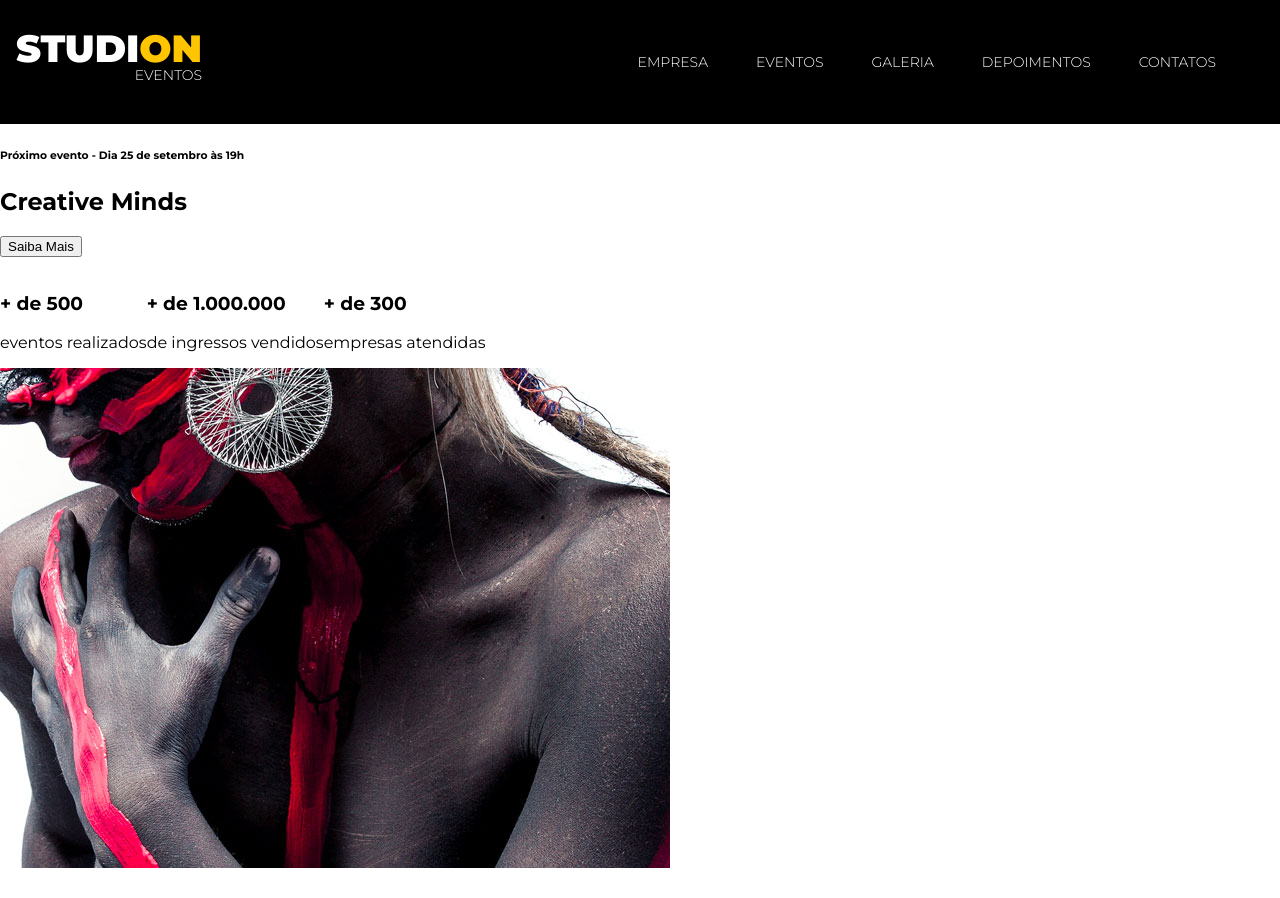
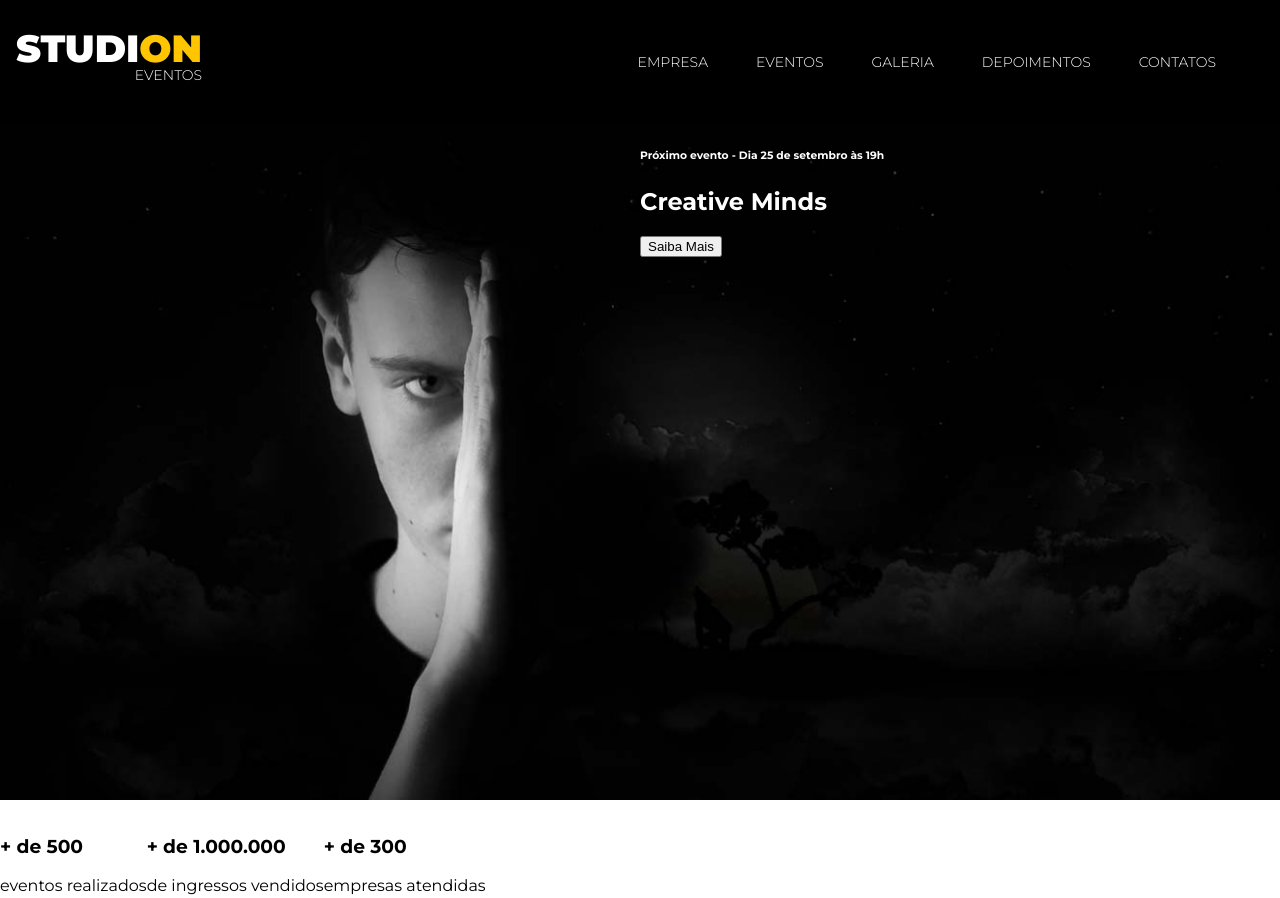
Before and after one commit to Mateushrb/Studion, a website: page index.html in a window 1280 px wide. Shown: the top 898 px of the page. Drawn offline with Linux system fonts and the light colour scheme.

Commit message:
commit 2

```diff
--- a/index.html
+++ b/index.html
@@ -46,9 +46,16 @@
         <header>
             <div id="slider">
                 <div class="slide">
-                    <h6><span>Próximo evento</span> - Dia 25 de setembro às 19h</h6>
-                    <h2><span>Creative</span> Minds</h2>
-                    <button>Saiba Mais</button>
+                    <img
+                    class="slide__background-image"
+                    src="./images/banner.jpg"
+                    alt="Studion Banner"
+                    />
+                    <div class="slide__copy">
+                        <h6><span>Próximo evento</span> - Dia 25 de setembro às 19h</h6>
+                        <h2><span>Creative</span> Minds</h2>
+                        <button>Saiba Mais</button>
+                    </div>
                 </div>
             </div>
         </header>
--- a/style.css
+++ b/style.css
@@ -5,9 +5,10 @@
 }
 
 :root {
-    --color-primary: #ffc500;
     font-family: 'Montserrat', sans-serif;
     font-size: 16px;
+    --color-primary: #ffc500;
+    --default-padding: 1rem;
 }
 
 body {
@@ -24,6 +25,7 @@ ul {
 
 .navbar {
     position: fixed;
+    z-index: 1;
     display: grid;
     grid-template-columns: 1fr 9fr;
     align-items: center;
@@ -74,5 +76,28 @@ ul {
 }
 
 .copy--primary {
-    color: var(--color-primary)
+    color: var(--color-primary);
 }
+
+#slider {
+    background-color: #000;
+    color: #fff;
+}
+
+.slide {
+    position: relative;
+    height: calc(100vh - 7.75rem);
+}
+
+.slide__background-image {
+    width: 100%;
+    height: 100%;
+    object-fit: cover;
+    object-position: center;
+}
+
+.slide__copy {
+    position: absolute;
+    top: 0;
+    left: 50vw;
+}
```
